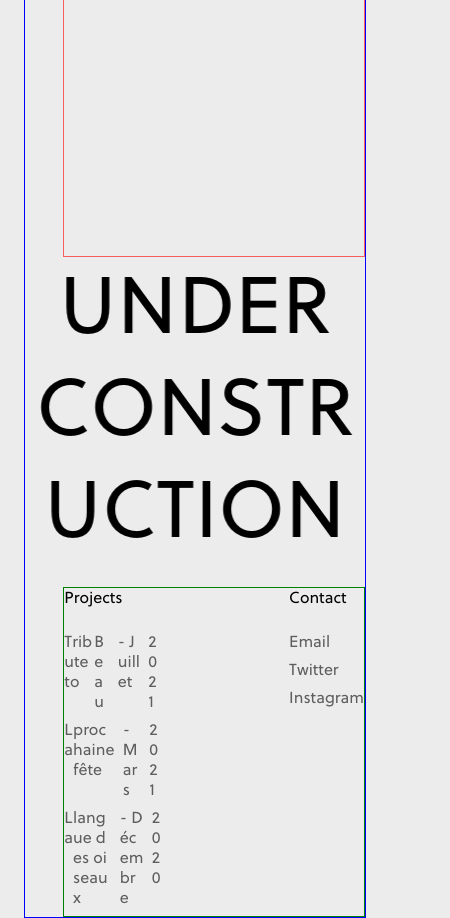
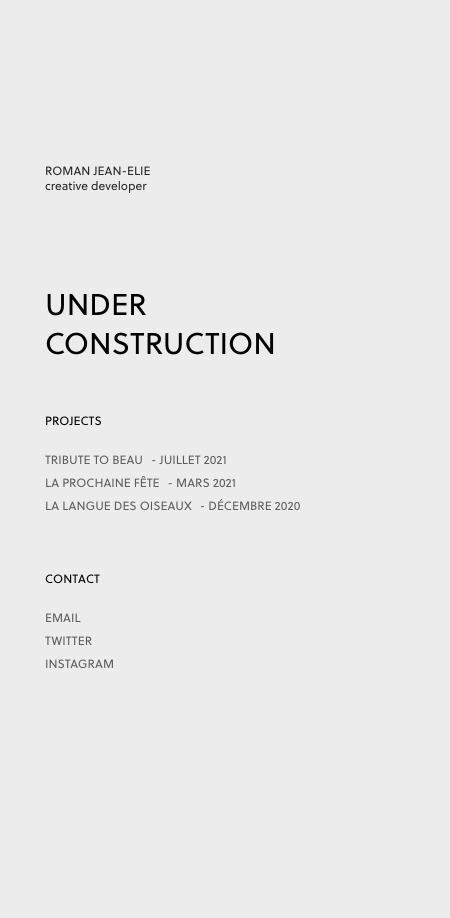
Before and after one commit to romanjeanelie/pfl, a website built with Parcel: page index.html in a window 390 px wide. Shown: the whole page, 450 px wide, since content can reach past the window. After the commit the page ends 844 px from the top, so only its background shows below. Built offline with nearby package versions, Linux system fonts and the light colour scheme; animation ran at ten frames a second.

Commit message:
better grid and responsive

```diff
--- a/index.html
+++ b/index.html
@@ -35,24 +35,20 @@
 
   <body>
     <div class="container">
-
       <div class="wrapper">
-
         <div class="name">
           <h1>Roman Jean-Elie</h1>
           <p>creative developer</p>
         </div>
 
-
         <p class="construction">UNDER CONSTRUCTION</p>
-
 
         <div class="info__container">
           <div class="projects__container">
             <h2>Projects</h2>
             <ul>
               <li>
-                  <a href="#">
+                <a href="https://tributev3.netlify.app/" target="_blank">
                   <p class="title">Tribute to Beau</p>
                   <p class="date">- Juillet 2021</p>
                 </a>
@@ -76,13 +72,11 @@
             <ul>
               <li><a href="mailto:romanjeanelie@yahoo.fr">Email</a></li>
               <li><a href="https://twitter.com/romanjeanelie" target="_blank">Twitter</a></li>
-                <li><a href="#">Instagram</a></li>
+              <li><a href="https://www.instagram.com/_romanjeanelie" target="_blank">Instagram</a></li>
             </ul>
           </div>
         </div>
-
       </div>
-
     </div>
 
     <script src="src/index.js"></script>
--- a/src/index.js
+++ b/src/index.js
@@ -6,8 +6,7 @@ gsap.registerPlugin(SplitText);
 const projectLinks = document.querySelectorAll(".projects__container ul li a");
 const contactLinks = document.querySelectorAll(".contact__container ul li a");
 
-console.log(SplitText);
-const lettersConstruction = new SplitText(".construction", { type: "chars" });
+// const lettersConstruction = new SplitText(".construction", { type: "chars" });
 const lettersName = new SplitText(".name h1", { type: "words" });
 const lettersNameInfo = new SplitText(".name p", { type: "words" });
 const lettersProjectTitle = new SplitText(".projects__container h2", { type: "words, chars" });
@@ -15,53 +14,44 @@ const lettersContactTitle = new SplitText(".contact__container h2", { type: "wor
 
 const tl = gsap.timeline();
 
-gsap.from(lettersConstruction.chars, {
-  rotateY: "90deg",
-  delay: 0.3,
-  stagger: 0.07,
-  duration: 7,
-  ease: "back.out",
+gsap.from(".construction", {
+  opacity: 0,
+  duration: 4,
+  delay: 0.7,
+  // ease: "power2.out",
+});
+gsap.from(lettersName.words, {
+  y: 60,
+  duration: 2,
+  stagger: 0,
 });
 
-gsap.from(lettersName.words, {
-  y: 40,
+gsap.from(lettersNameInfo.words, {
+  y: 60,
   duration: 2,
-});
-gsap.from(lettersNameInfo.words, {
-  y: 40,
-  delay: 0.5,
-  duration: 2.4,
-});
-gsap.from(lettersProjectTitle.chars, {
-  y: 20,
-  duration: 0.5,
-  stagger: 0.1,
+  stagger: 0,
 });
 
-projectLinks.forEach((link) => {
-  const linkLetters = new SplitText(link, { type: "chars" });
-
-  gsap.from(linkLetters.chars, {
-    y: 20,
-    delay: 0.2,
-    stagger: 0.03,
-    duration: 0.5,
-  });
+gsap.from(lettersContactTitle.words, {
+  y: 60,
+  duration: 2,
+  stagger: 0.3,
 });
 
-contactLinks.forEach((link) => {
-  const linkLetters = new SplitText(link, { type: "chars" });
-  gsap.from(linkLetters.chars, {
-    y: 20,
-    delay: 0.2,
-    stagger: 0.02,
-    duration: 0.5,
-    ease: "linear",
-  });
+gsap.from(lettersProjectTitle.words, {
+  y: 60,
+  duration: 2,
+  stagger: 0.3,
 });
 
-gsap.from(lettersContactTitle.chars, {
-  y: 20,
-  duration: 0.5,
-  stagger: 0.1,
+gsap.from(".projects__container ul li a", {
+  y: 60,
+  duration: 2,
+  stagger: 0.3,
 });
+
+gsap.from(".contact__container ul li a", {
+  y: 60,
+  duration: 2,
+  stagger: 0.3,
+});
--- a/src/scss/base.scss
+++ b/src/scss/base.scss
@@ -11,9 +11,3 @@ body {
   width: 100%;
   margin: 0 auto;
 }
-
-@media (max-width: 750px) {
-  .container {
-    padding: 0 24px;
-  }
-}
--- a/src/scss/home.scss
+++ b/src/scss/home.scss
@@ -11,14 +11,12 @@
   display: flex;
   justify-content: center;
   flex-direction: column;
-  border: 1px solid blue;
+  // border: 1px solid blue;
 
   display: grid;
-  grid-template-columns: repeat(2,auto);
-  grid-template-rows: repeat(3,1fr);
+  grid-template-columns: repeat(2, auto);
+  grid-template-rows: repeat(3, auto);
 }
-
-
 
 .construction {
   font-size: 100px;
@@ -29,12 +27,14 @@
   grid-row-start: 2;
 }
 
-
 .name {
-  border: 1px solid red;
-  opacity: 0.6;
+  // border: 1px solid red;
+  margin-bottom: 92px;
+  opacity: 1;
   grid-column-start: 2;
   grid-row-start: 1;
+  text-transform: uppercase;
+  color: #282828;
   h1 {
     overflow: hidden;
   }
@@ -45,13 +45,20 @@
 }
 
 .info__container {
+  // border: 1px solid green;
+  margin-top: 140px;
   display: flex;
   justify-content: flex-end;
-  border: 1px solid green;
+
   grid-column-start: 2;
   grid-row-start: 3;
+
+  text-transform: uppercase;
   h2 {
     margin-bottom: 24px;
+    overflow: hidden;
+  }
+  li {
     overflow: hidden;
   }
 
@@ -74,20 +81,76 @@
   margin-right: 128px;
 }
 
-@media (min-width: 1800px) {
- .construction{
-   font-size: 150px;
- }
-}
+// @media (min-width: 1800px) {
+//  .construction{
+//    font-size: 150px;
+//  }
+// }
 @media (max-width: 1220px) {
-  .construction{
-   font-size: 80px;
- }
+  .construction {
+    font-size: 80px;
+  }
 }
 
+@media (max-width: 1024px) {
+  .wrapper {
+    grid-template-columns: repeat(2, min-content);
+  }
+  .construction {
+    text-align: left;
+    font-size: 80px;
+  }
+
+  .name {
+    grid-column-start: 2;
+  }
+
+  .info__container {
+    min-width: 405px;
+
+    font-size: 14px;
+
+    grid-column-start: 2;
+  }
+
+  .projects__container {
+    margin-right: 27px;
+  }
+}
 @media (max-width: 768px) {
-  .construction{
-    max-width: 600px;
-    word-break: break-word;
- }
+  .wrapper {
+    grid-template-columns: 300px;
+    grid-template-rows: repeat(4, auto);
+  }
+
+  .name {
+    font-size: 12px;
+
+    grid-column-start: 1;
+  }
+  .construction {
+    font-size: 30px;
+
+    grid-column-end: span 1;
+  }
+
+  .info__container {
+    font-size: 12px;
+
+    display: block;
+    margin-top: 50px;
+
+    grid-column-start: 1;
+    grid-row-start: unset;
+  }
+
+  .projects__container {
+    grid-row-start: 3;
+  }
+
+  .contact__container {
+    grid-row-start: 4;
+
+    margin-top: 50px;
+  }
 }
```
Lines whose indentation alone changed are shown as unchanged.
